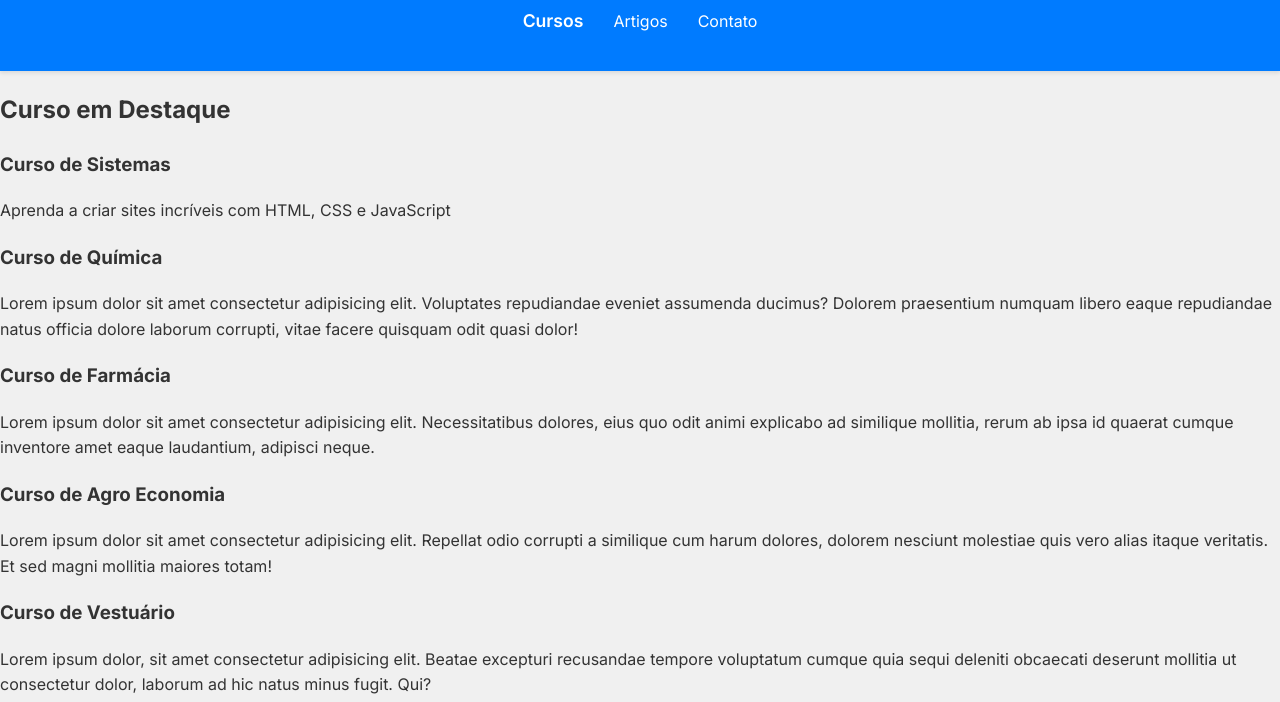
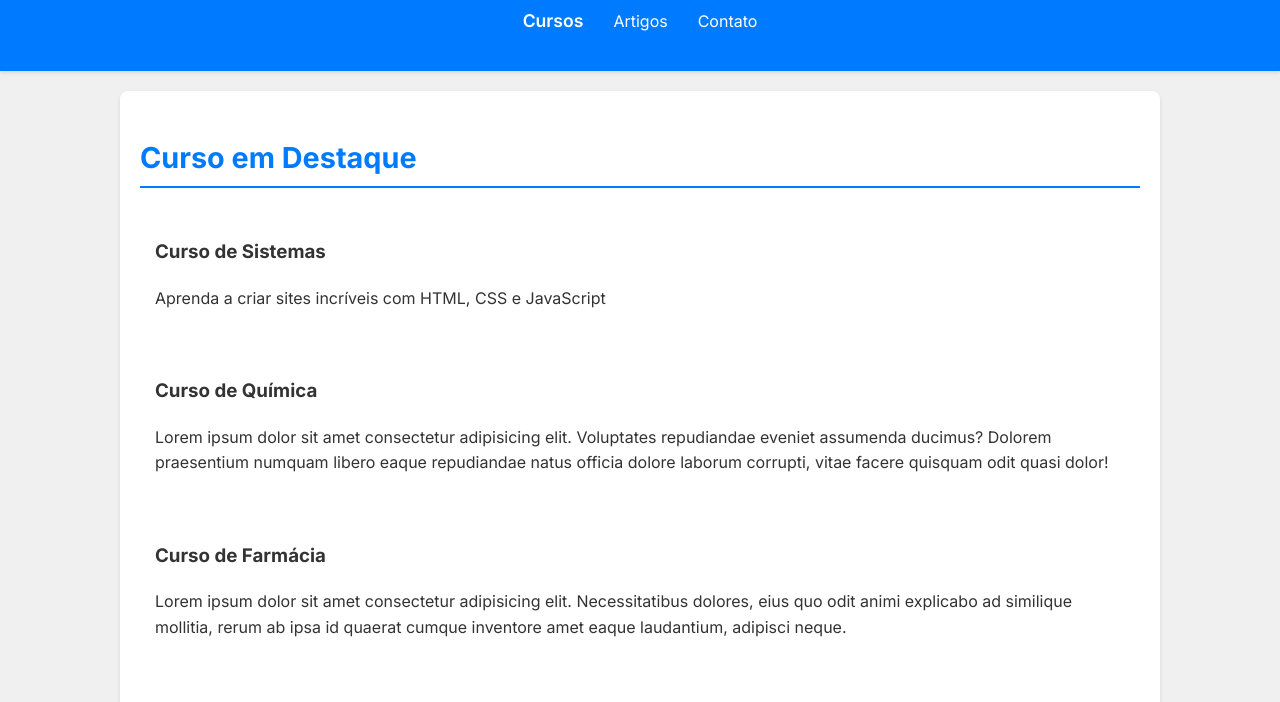
Before and after one commit to Raphael1222222/fronttt, a plain HTML site: page index.html in a window 1280 px wide. Shown: the part 74-776 px from the top of the page. Drawn offline with nearby package versions, Linux system fonts and the light colour scheme; a web font is replaced by a local one.

Commit message:
Add files via upload

```diff
--- a/style.css
+++ b/style.css
@@ -40,3 +40,31 @@ nav ul li a{
     font-size: 1.1rem;
     transition:  color 0.3s ease;
 }
+nav ul li a :hover{
+    color: #f0f0f0;
+}
+
+main{
+    padding: 20px;
+    margin: 20px auto;
+    max-width: 1000px;
+    background-color: white;
+    border-radius: 8px;
+    box-shadow: 0 2px 4px rgba(0, 0, 0, 0.1);
+}
+section{
+    margin-bottom: 30px;
+}
+section h2 {
+    font-size: 1.8rem;
+    color: #007bff;
+    margin-bottom: 15px;
+    border-bottom: 2px solid #007bff;
+    padding-bottom: 5px;
+}
+.card{
+    background: color #e9ecef;
+padding: 15px;
+
+
+}
```
